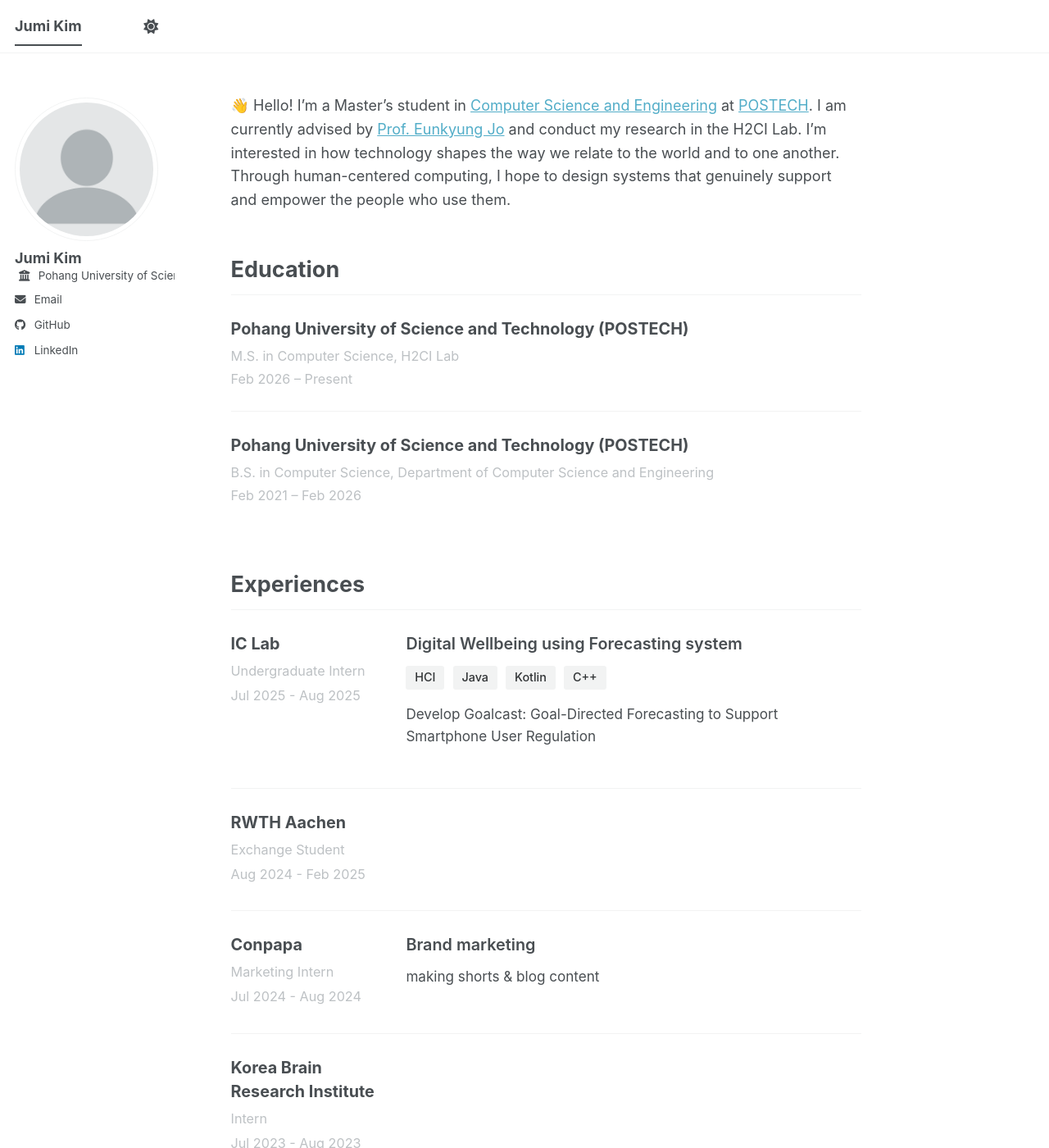
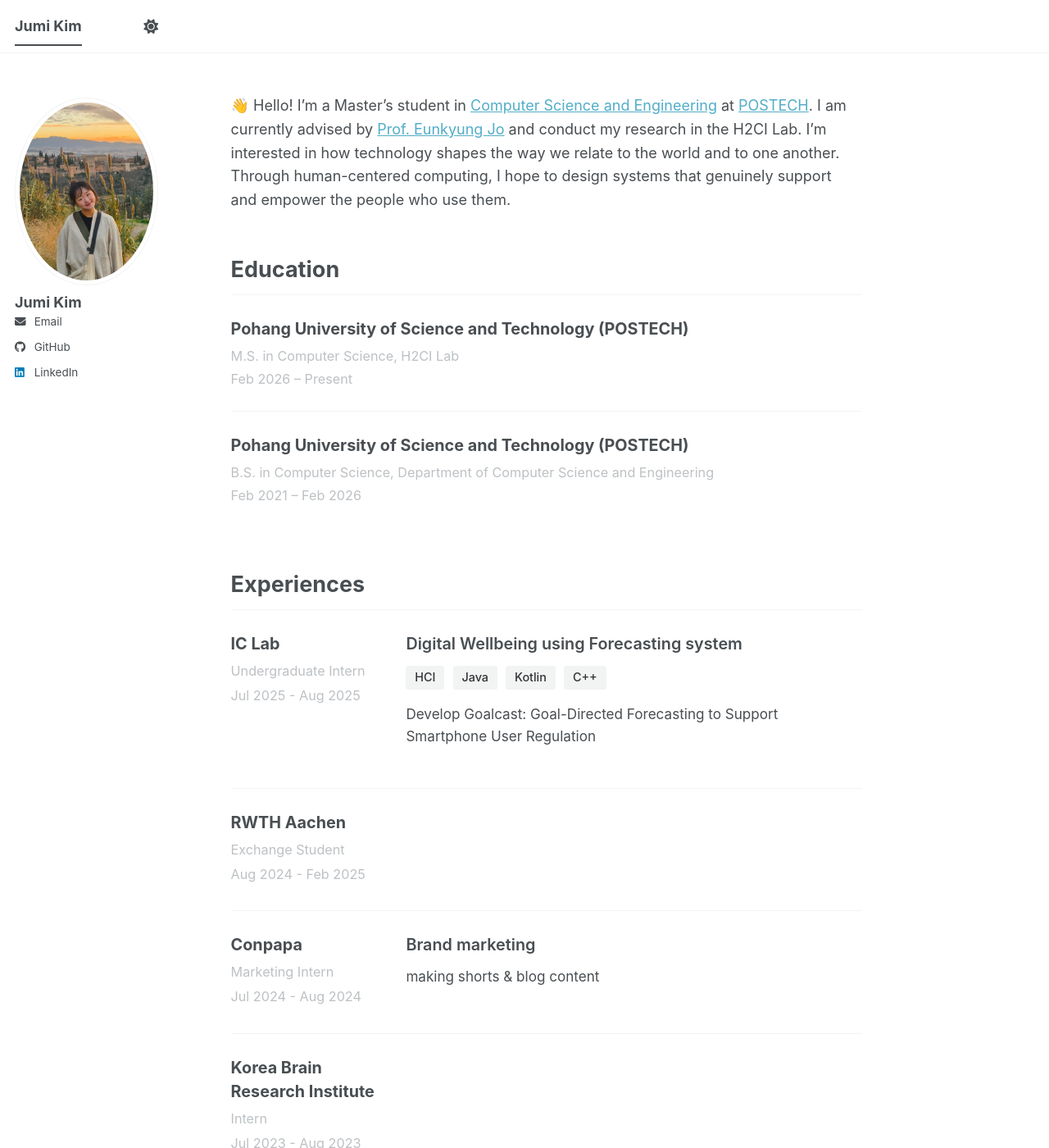
Before and after one commit to jglosa/jglosa.github.io, a Jekyll site: the page built from _pages/about.md, in a window 1280 px wide and 1400 px high. Shown: the whole window at 82% size. Built offline with Jekyll 4.4.1, drawn with Linux system fonts in a browser that asks for light colours; a script bundle is joined from its source files by our own code; library files that are not in the unit come from our copies.

Commit message:
add profile and adjust layout

```diff
--- a/_config.yml
+++ b/_config.yml
@@ -23,12 +23,12 @@
 #               Additional customization can be done by editing /_includes/author-profile.html
 author:
   # Biographic information
-  avatar           : "profile.png"
+  avatar           : "profile.jpeg"
   name             : "Jumi Kim"
   pronouns         : # example: "she/her"
   bio              : # "Dept. of Computer Science & Engineering, POSTECH"
   location         : # "Pohang, South Korea"
-  employer         : "Pohang University of Science and Technology"
+  employer         : # "POSTECH"
   uri              : # URLß
   email            : "glosajumi@postech.ac.kr"
 
--- a/_sass/layout/_sidebar.scss
+++ b/_sass/layout/_sidebar.scss
@@ -184,7 +184,7 @@
 
   @include breakpoint($large) {
     margin-top: 10px;
-    margin-bottom: 25px;
+    margin-bottom: 10px;
   }
 }
 .sidebar .author__name {
```
Also changed, not shown: images/profile.jpeg (added).
